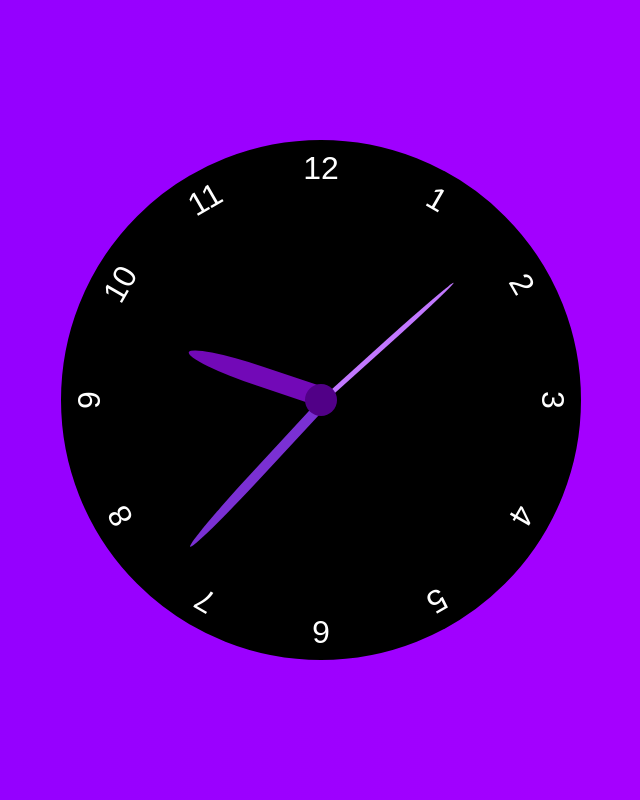
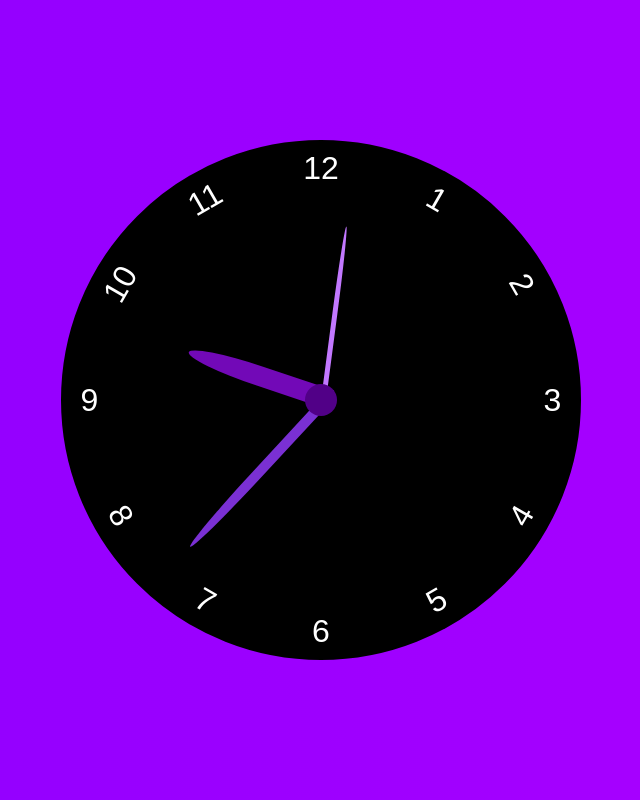
Before and after one commit to dipen2000/JS-analog-clock, a plain HTML site: page index.html in a window 1280 px wide. Shown: the whole page, without its empty margins (319-959 px from the left). Drawn offline with Linux system fonts and the light colour scheme; a web font is replaced by a local one.

Commit message:
modified : Made the second hand smooth and changed the alignment of some numbers

```diff
--- a/index.html
+++ b/index.html
@@ -16,18 +16,18 @@
         <div class="hand second-hand"></div>
         <div class="hand minute-hand"></div>
         <div class="hand hour-hand"></div>
-        <div class="number number1">1</div>
-        <div class="number number2">2</div>
-        <div class="number number3">3</div>
-        <div class="number number4">4</div>
-        <div class="number number5">5</div>
-        <div class="number number6">6</div>
-        <div class="number number7">7</div>
-        <div class="number number8">8</div>
-        <div class="number number9">9</div>
-        <div class="number number10">10</div>
-        <div class="number number11">11</div>
-        <div class="number number12">12</div>
+        <div class="number number1"><div>1</div></div>
+        <div class="number number2"><div>2</div></div>
+        <div class="number number3"><div>3</div></div>
+        <div class="number number4"><div>4</div></div>
+        <div class="number number5"><div>5</div></div>
+        <div class="number number6"><div>6</div></div>
+        <div class="number number7"><div>7</div></div>
+        <div class="number number8"><div>8</div></div>
+        <div class="number number9"><div>9</div></div>
+        <div class="number number10"><div>10</div></div>
+        <div class="number number11"><div>11</div></div>
+        <div class="number number12"><div>12</div></div>
     </div>
 </body>
 </html>
--- a/script.js
+++ b/script.js
@@ -5,13 +5,24 @@ for(let i=1;i<=11;i++){
     angle+=30;
 }
 
-setInterval(setClock , 1000);
+setInterval(setClock , 1);
 
 const hourHand = document.querySelector(".hour-hand");
 const minuteHand = document.querySelector(".minute-hand");
 const secondHand = document.querySelector(".second-hand");
+const dateForMili = new Date();
+const exactMiliSecond = dateForMili.getMilliseconds();
+let miliseconds = exactMiliSecond;
 
 function setClock(){
+    if(miliseconds < 60000){
+        miliseconds++;
+    }
+    else{
+        miliseconds = 0;
+    }
+    let miliSecondratio = miliseconds / 60000;
+    let miliSecondRotation = miliSecondratio * 360;
     let currentDate = new Date();
     let secondratio = (currentDate.getSeconds()) / 60;
     let secondRotation = secondratio*360;
@@ -20,9 +31,9 @@ function setClock(){
     let hourratio = (minuteratio + currentDate.getHours())/12;
     let hourRotation = hourratio*360;
     // let minuteRotation = (currentDate.getSeconds())
-    secondHand.style.setProperty("--rotation" , `${secondRotation}deg`);
-    secondHand.style.setProperty("transform" , `rotate(${secondRotation}deg)`);
-    rotateHand(secondHand , secondRotation);
+    // secondHand.style.setProperty("--rotation" , `${miliSecondRotation}deg`);
+    // secondHand.style.setProperty("transform" , `rotate(${secondRotation}deg)`);
+    rotateHand(secondHand , miliSecondRotation);
     rotateHand(minuteHand , minuteRotation);
     rotateHand(hourHand , hourRotation);
 }
@@ -32,3 +43,16 @@ function rotateHand(hand , rotation){
     hand.style.setProperty("transform" , `rotate(${rotation}deg)`);
 }
 setClock();
+
+for(let i=4;i<=8;i++){
+    let element = document.querySelector(`.number${i} div`);
+    element.style.setProperty("transform" , `rotate(180deg)`);
+}
+
+for(let i=3;i<=9;i+=6){
+    if(i==9){
+        let element = document.querySelector(`.number${i} div`);
+        element.style.setProperty("transform" , `rotate(90deg)`);
+    }
+
+}
--- a/style.css
+++ b/style.css
@@ -31,6 +31,9 @@ body{
 }
 .number12{
     transform : rotate(0deg)
+}
+.number3 div{
+    transform : rotate(270deg);
 }
 
 .hand{
```
